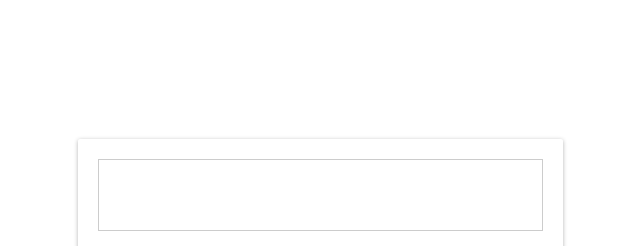
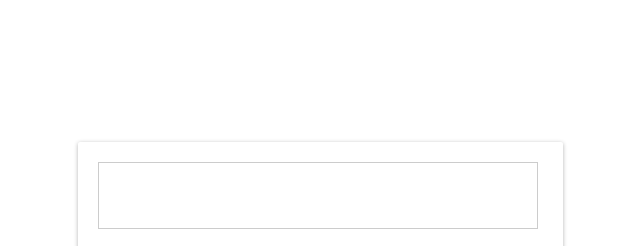
Before and after one commit to Kaua-Cavalcante/Calculator, a plain HTML site: page index.html in a window 1280 px wide. Shown: the top 246 px of the page, 320-960 px from the left. Drawn offline with Linux system fonts and the light colour scheme.

Commit message:
add CSS to input

```diff
--- a/styles/style.css
+++ b/styles/style.css
@@ -19,10 +19,15 @@ body {
 }
 
 .input {
-    padding: 35px 220px;
+    padding: 20px 10px 45px 0px;
+    height: 35px;
+    width: 440px;
     margin-bottom: 20px;
     border: solid 1px rgba(0, 0, 0, 0.2);
     transition: all ease-in-out 0.3s;
+    font-size: 30px;
+    color: #323232;
+    text-align: right;
 }
 
 .input:hover {
```
